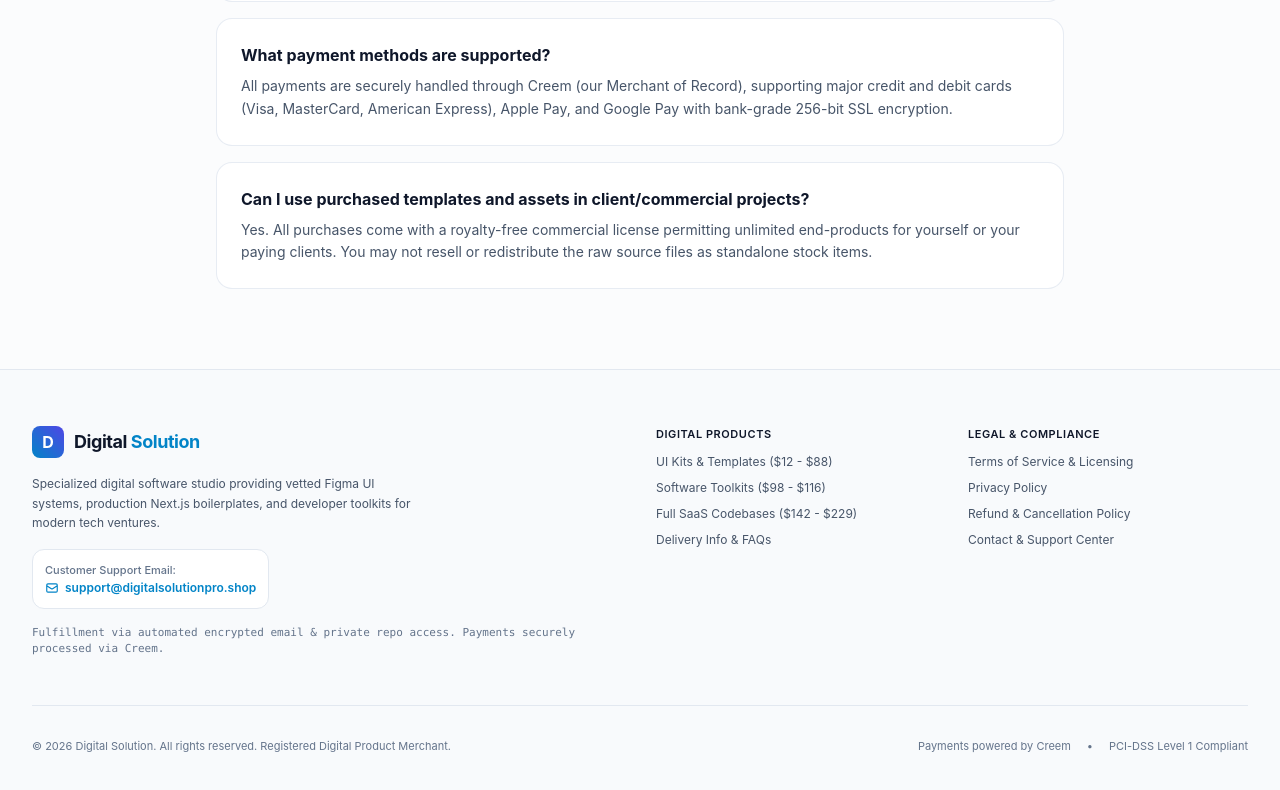
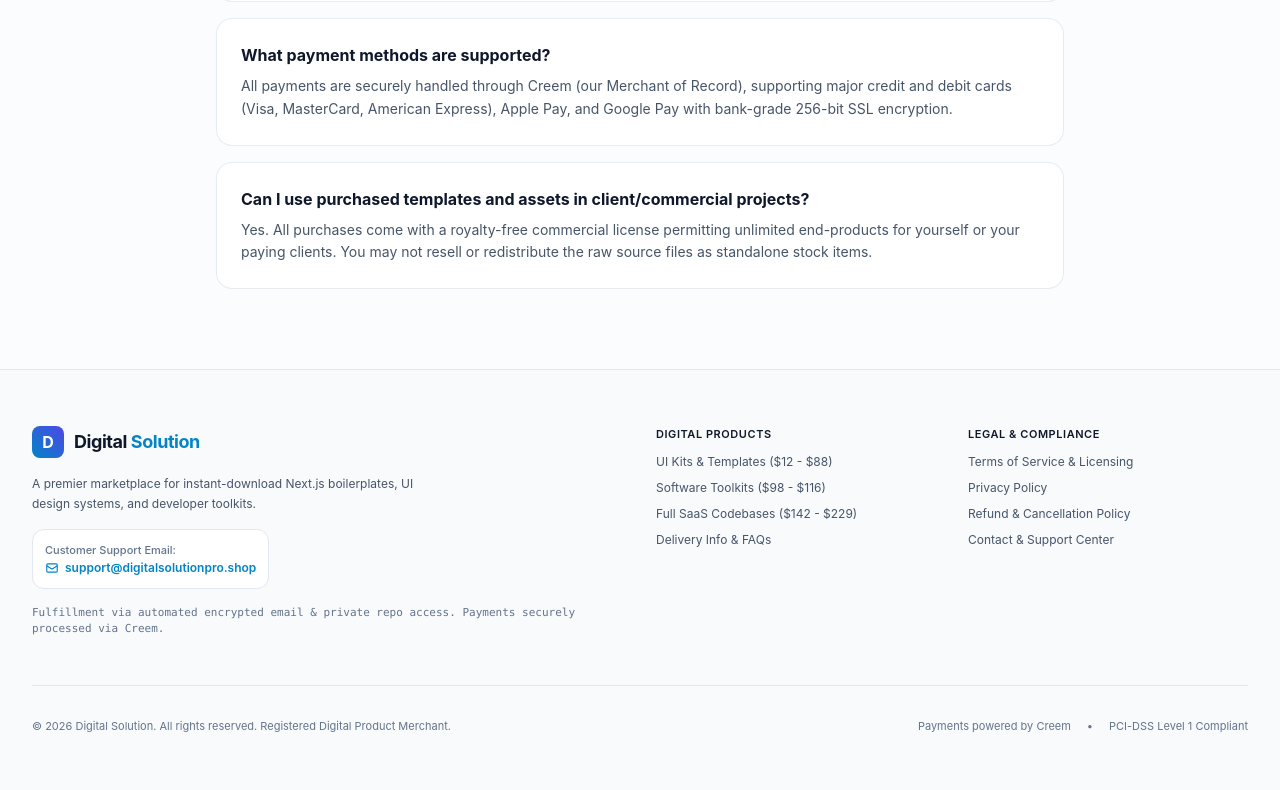
Before and after one commit to Digital-service001/digital-solution, a Next.js app: page / in a window 1280 px wide. Shown: the part 6161-6951 px from the top of the page. Built offline with nearby package versions, Linux system fonts and the light colour scheme.

Commit message:
Update Footer.tsx

```diff
--- a/src/components/Footer.tsx
+++ b/src/components/Footer.tsx
@@ -17,8 +17,8 @@
               </span>
             </div>
             <p className="text-slate-600 max-w-sm leading-relaxed text-xs">
-              Specialized digital software studio providing vetted Figma UI systems, production Next.js boilerplates, and developer toolkits for modern tech ventures.
-            </p>
+             A premier marketplace for instant-download Next.js boilerplates, UI design systems, and developer toolkits.
+              </p>
 
             {/* Prominent Support Email */}
             <div className="p-3 rounded-xl bg-white border border-slate-200 inline-block">
```
